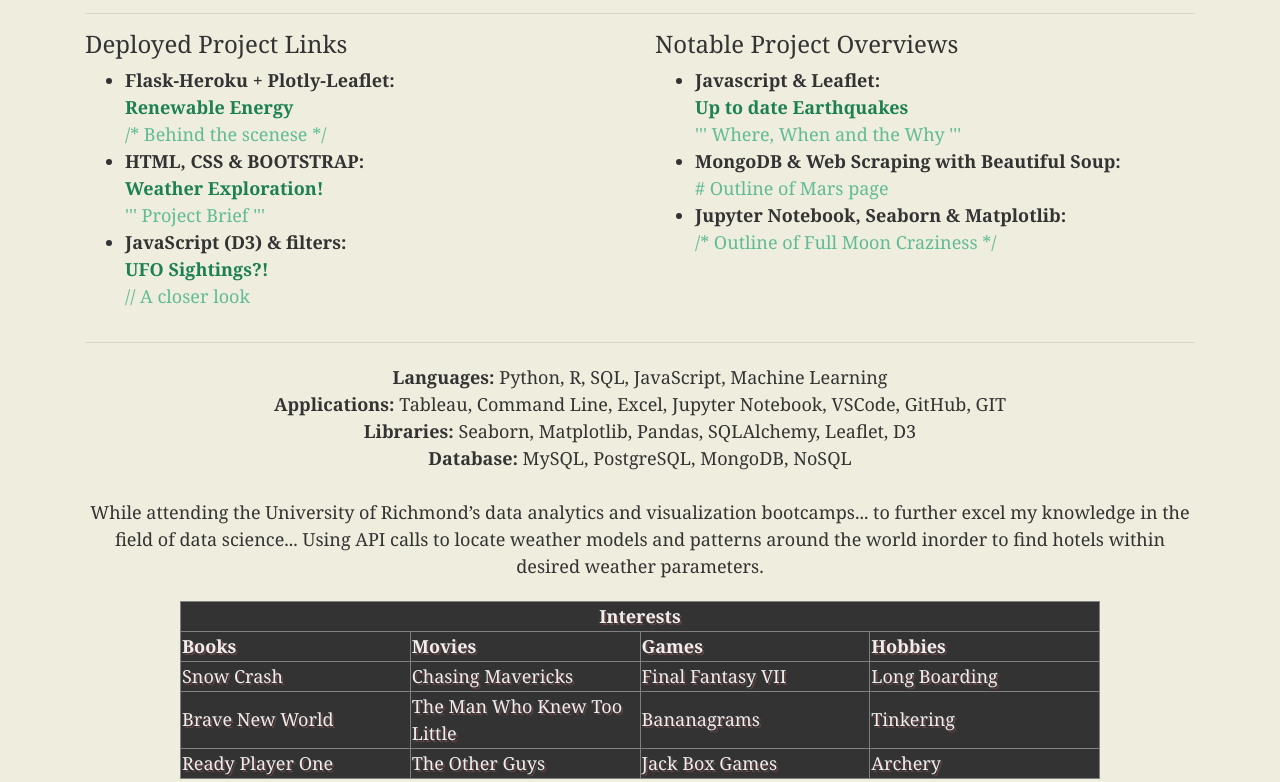
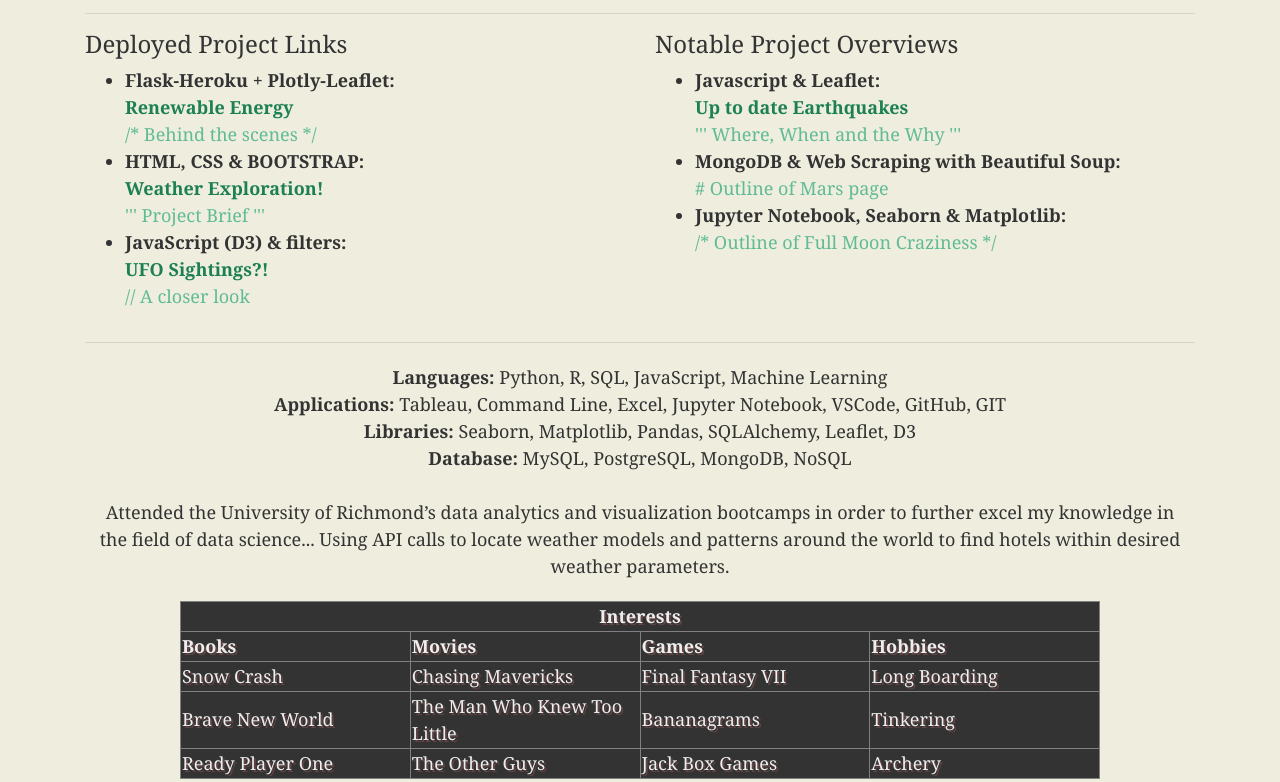
Before and after one commit to FAufenger/FAufenger.github.io, a plain HTML site: page index.html in a window 1280 px wide. Shown: the part 496-1278 px from the top of the page. Drawn offline with nearby package versions, Linux system fonts and the light colour scheme.

Commit message:
Update index.html

```diff
--- a/index.html
+++ b/index.html
@@ -44,19 +44,6 @@
 
     </div>
 
-    <!-- <a target="_blank" style="padding: 10px;" href="https://www.linkedin.com/in/fox-aufenger-3222051b3/"><img id="linkedIn" src="images/linkedIn-icon.png" width= 100 height=30 alt="LinkedIn Link"></a>
-        <a target="_blank" style="padding: 10px;" href="https://github.com/FAufenger"><img id="Github" src="images/github-icon.png" width= 80 height=50 alt="GitHub Link"></a>
-        <a target="_blank" style="padding: 10px;" href="mailto:richardfox437@gmail.com"><img id="linkedIn" src="images/email-icon.png" width= 50 height=50 alt="email Link"></a> -->
-<!--
-    <ul>
-      <li><strong>LinkedIn: </strong><a target="_blank"
-          href="https://www.linkedin.com/in/fox-aufenger-3222051b3/">linkedin-Fox-Aufenger</a></li>
-      <li><strong>Github: </strong><a target="_blank"
-          href="https://github.com/FAufenger">Github-FAufenger</a>
-      </li>
-      <li><strong>Email: </strong><a href="mailto:richardfox437@gmail.com">Fox-Email</a></li>
-    </ul> -->
-
 
     <div class="row">
       <div class="col-md-12">
@@ -84,7 +71,7 @@
         <ul>
           <li><strong>Flask-Heroku + Plotly-Leaflet:</strong><br><a target="_blank"
               href="https://fox-energy-us-global.herokuapp.com/"><b>Renewable Energy</b></a><br>
-              <a target="_blank" href="https://github.com/FAufenger/EnergyMeasured--deployedHeroku"><c>/* Behind the scenese */</c></a></li>
+              <a target="_blank" href="https://github.com/FAufenger/EnergyMeasured--deployedHeroku"><c>/* Behind the scenes */</c></a></li>
           <li><strong>HTML, CSS & BOOTSTRAP:</strong><br><a target="_blank"
               href="https://faufenger.github.io/Web-Design-Weather/"><b>Weather Exploration!</b></a><br>
               <a target="_blank" href="https://github.com/FAufenger/Web-Design-Weather"><c>''' Project Brief '''</c></a></li>
@@ -118,10 +105,10 @@
           <b>Libraries:</b>  Seaborn, Matplotlib, Pandas, SQLAlchemy, Leaflet, D3<br>
           <b>Database:</b> MySQL, PostgreSQL, MongoDB, NoSQL<br>
           <br>
-          While attending the University of Richmond’s data analytics and visualization bootcamps...
+          Attended the University of Richmond’s data analytics and visualization bootcamps in order
           to further excel my knowledge in the field of data science...
           Using API calls to locate weather models and patterns around the world
-          inorder to find hotels within desired weather parameters.
+          to find hotels within desired weather parameters.
         </p>
       </div>
     </div>
```
